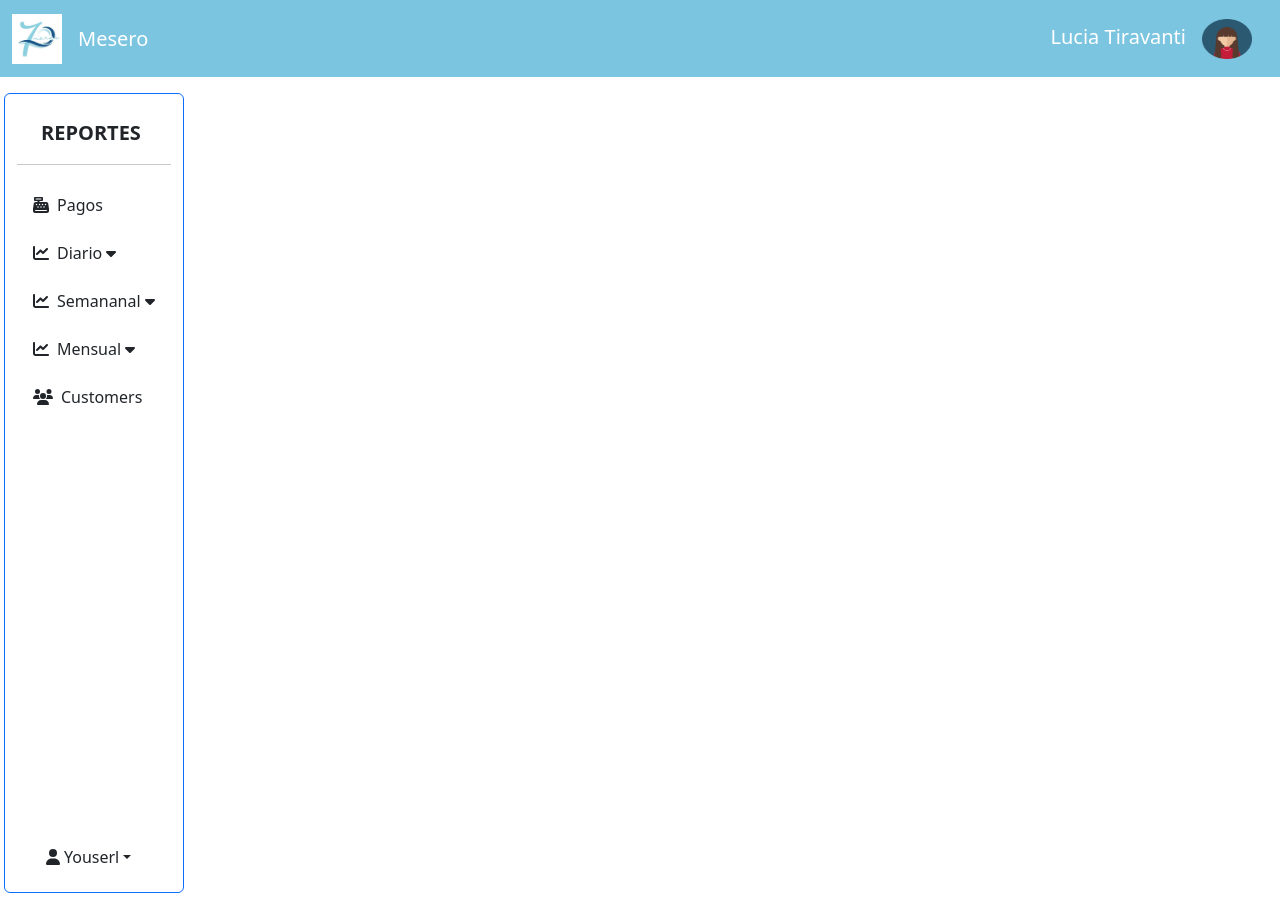
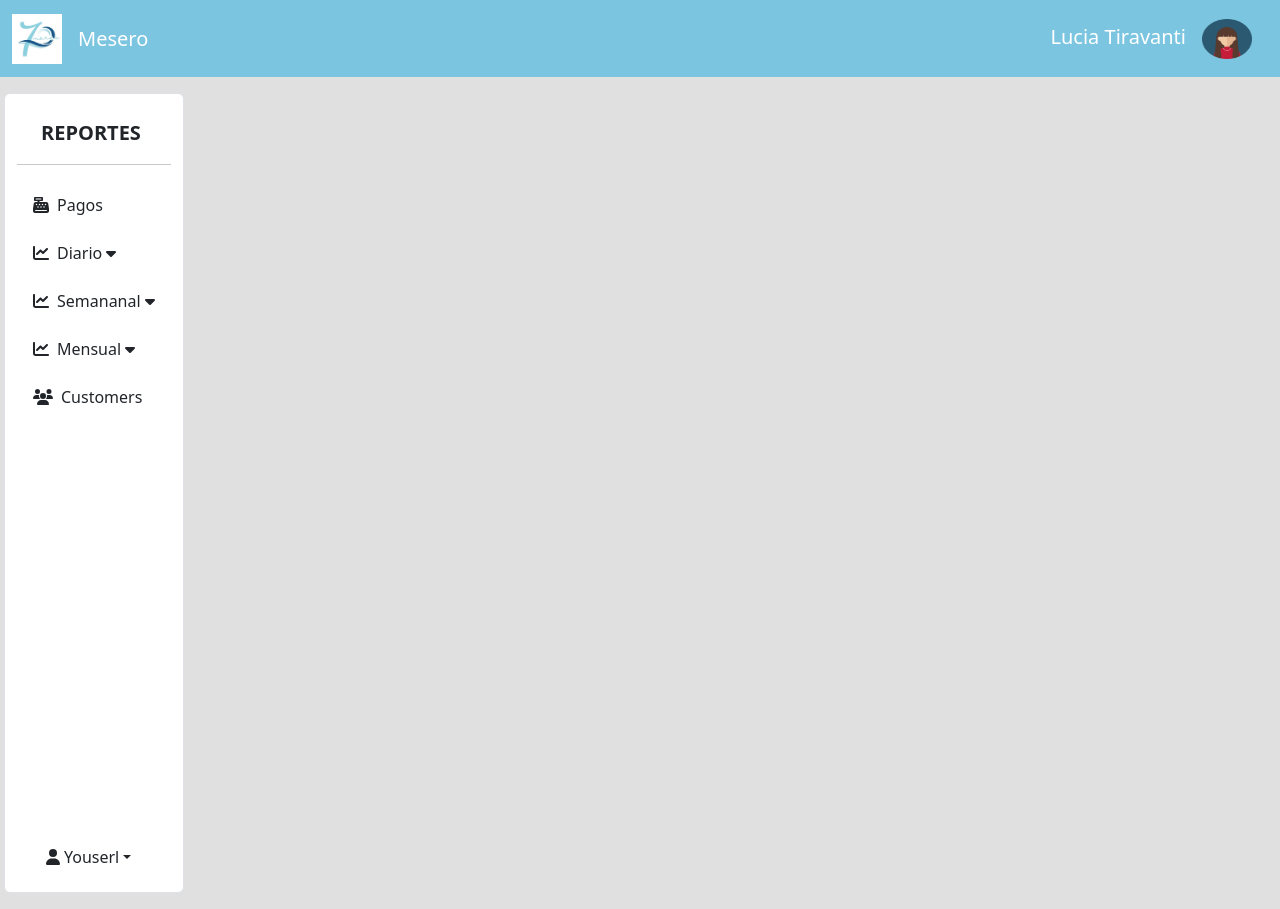
Before and after one commit to Mijael-cod/7MaresFrontend, an Angular app: page /cajero in a window 1280 px wide. Built offline with nearby package versions, Linux system fonts and the light colour scheme.

Commit message:
update-sidebar2

```diff
--- a/src/app/pages/cajero/cajero.component.css
+++ b/src/app/pages/cajero/cajero.component.css
@@ -6,8 +6,12 @@
     background-color: #7CC5E0;
 }
 
+.fondoSidebar {
+    background-color: #E0E0E0;
+}
+
 .nav-pills li a:hover {
-    background-color: rgb(66, 66, 243);
+    background-color: rgb(41, 175, 41);
 }
 
 .nav-item .form-select {
--- a/src/app/pages/cajero/cajero.component.html
+++ b/src/app/pages/cajero/cajero.component.html
@@ -21,9 +21,9 @@
 	</div>
 </nav>
 
-<div class="container-fluid p-3">
+<div class="container-fluid p-3 fondoSidebar">
 	<div class="row ">
-		<div class="d-flex flex-column justify-content-between col-auto bg-white border rounded border-primary min-vh-100"><!-- col-md-4 col-lg-3 -->
+		<div class="d-flex flex-column justify-content-between col-auto bg-white border rounded min-vh-100"><!-- col-md-4 col-lg-3 -->
 			<div class="mt-4">
 				<a class="text-dark d-none d-sm-inline text-decoration-none d-flex align-items-center ms-4"
 					role="button">
```
